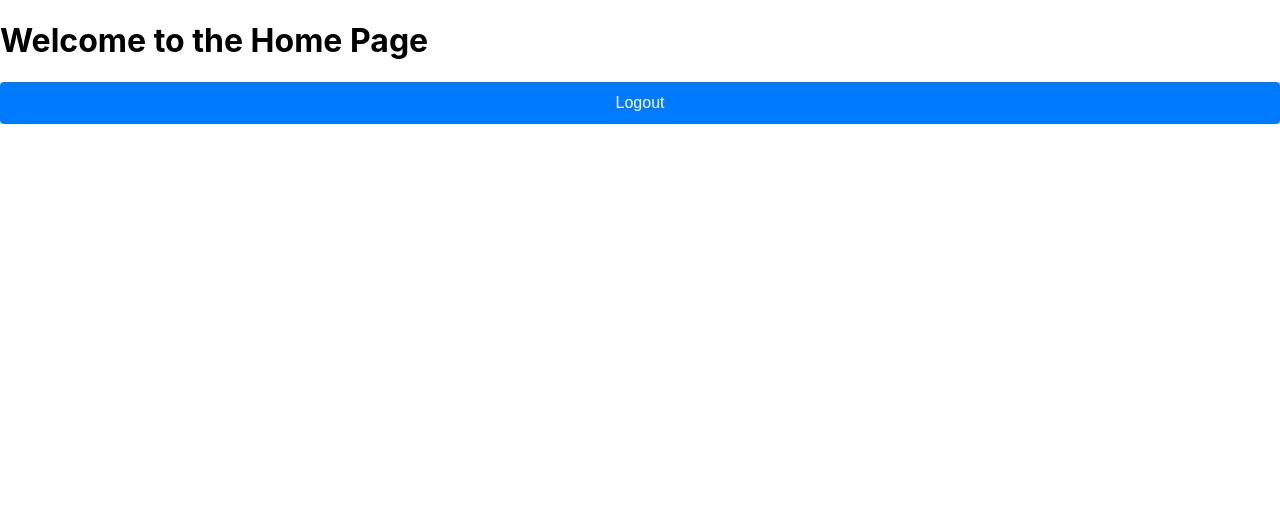
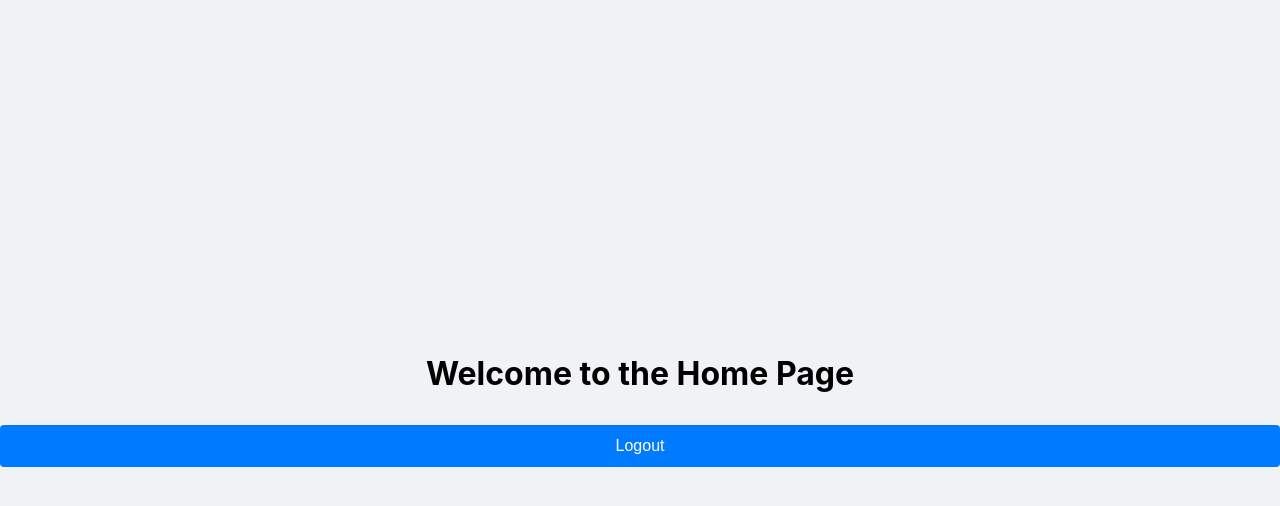
Before and after one commit to claudio1234567/WhatsGoingOn, a React (Create React App) app in the folder frontend/: page / in a window 1280 px wide. Shown: the top 506 px of the page. Built offline with nearby package versions, Linux system fonts and the light colour scheme; sample sign-in values are in the browser's storage.

Commit message:
reindirizza l'utente non loggato

```diff
--- a/frontend/src/App.js
+++ b/frontend/src/App.js
@@ -1,7 +1,10 @@
 import React from 'react';
 import { BrowserRouter as Router, Route, Routes } from 'react-router-dom';
 import Login from './pages/Login/Login';
-import Home from './pages/Home/Home'; // Assumendo che ci sia una pagina Home
+import Home from './pages/Home/Home';
+import PrivateRoute from './components/PrivateRoute';
+import './pages/Login/Login.css';
+import './pages/Home/Home.css';
 
 function App() {
   return (
@@ -9,7 +12,14 @@ function App() {
       <div className="App">
         <Routes>
           <Route path="/login" element={<Login />} />
-          <Route path="/" element={<Home />} />
+          <Route
+            path="/"
+            element={
+              <PrivateRoute>
+                <Home />
+              </PrivateRoute>
+            }
+          />
         </Routes>
       </div>
     </Router>
--- /dev/null
+++ b/frontend/src/components/PrivateRoute.js
@@ -0,0 +1,9 @@
+import React from 'react';
+import { Navigate } from 'react-router-dom';
+
+const PrivateRoute = ({ children }) => {
+  const authToken = localStorage.getItem('auth-token');
+  return authToken ? children : <Navigate to="/login" />;
+};
+
+export default PrivateRoute;
--- a/frontend/src/pages/Home/Home.js
+++ b/frontend/src/pages/Home/Home.js
@@ -1,5 +1,6 @@
 import React from 'react';
 import { useNavigate } from 'react-router-dom';
+import './Home.css';
 
 function Home() {
   const navigate = useNavigate();
--- a/frontend/src/pages/Login/Login.js
+++ b/frontend/src/pages/Login/Login.js
@@ -1,6 +1,6 @@
 import React, { useState } from 'react';
 import axios from 'axios';
-import './Login.css'; // Crea anche un file CSS per gli stili
+import './Login.css';
 
 function Login() {
   const [email, setEmail] = useState('');
```
